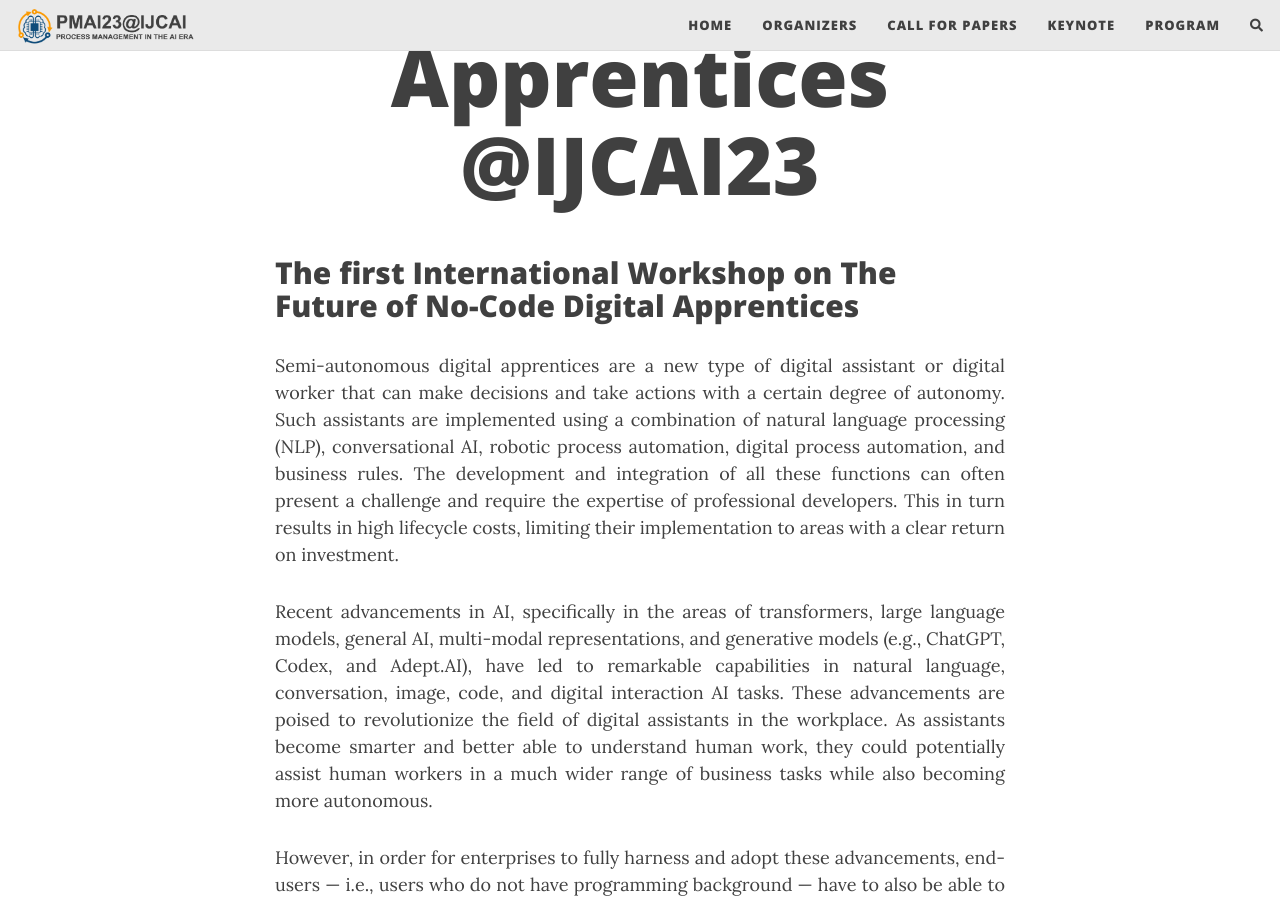
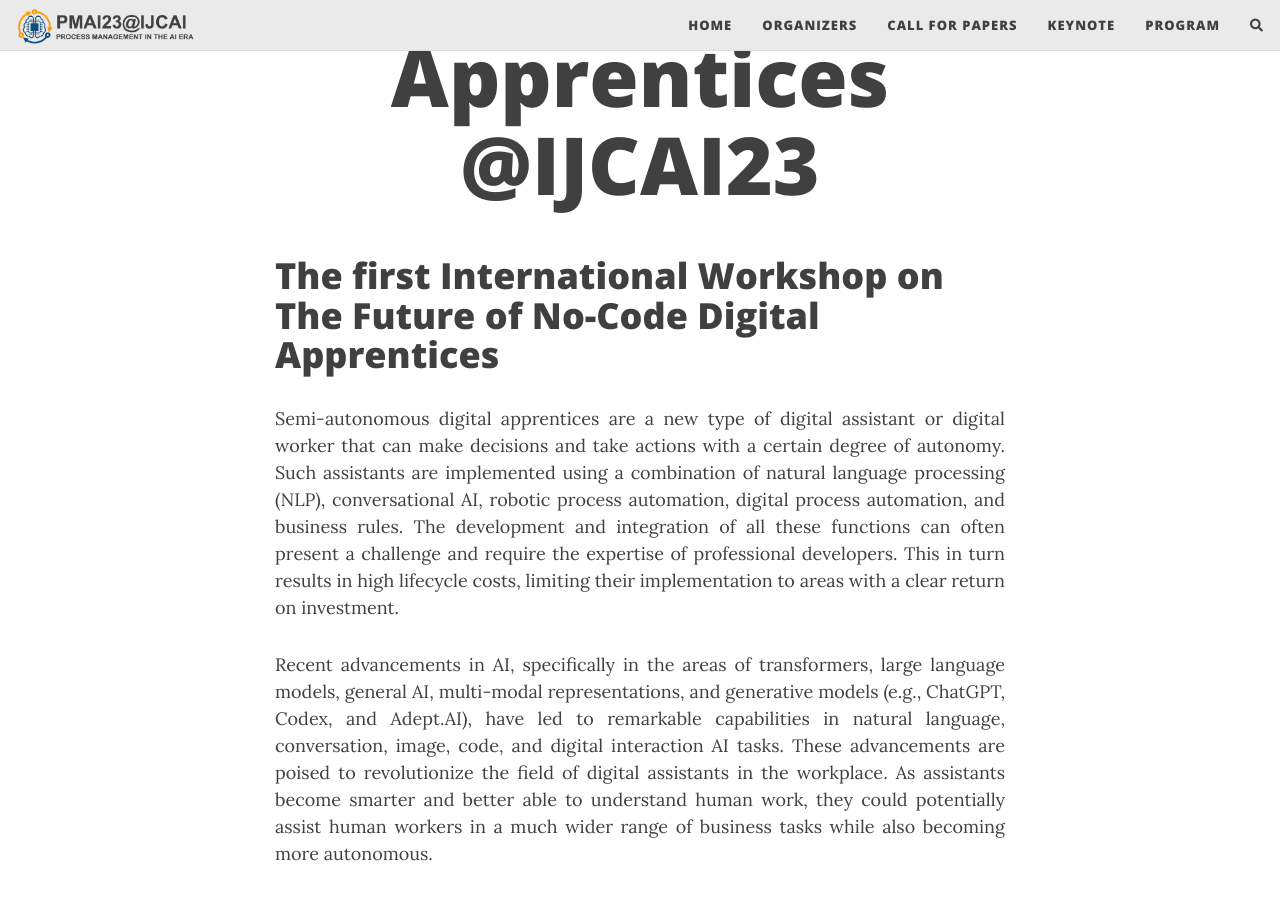
Before and after one commit to IJCAI23AutoMates/IJCAI23AutoMates..github.io, a Jekyll site: the page built from index.md, in a window 1280 px wide and 900 px high, scrolled down 362 px. Built offline with Jekyll 4.4.1, drawn with Linux system fonts in a browser that asks for light colours; nearby versions of some CDN libraries; comment, search, counter and statistics services are not loaded.

```diff
--- a/index.md
+++ b/index.md
@@ -2,7 +2,7 @@
 layout: home
 title: Auto-Mates The Future of No-Code Digital Apprentices @IJCAI23
 ---
-## The first International Workshop on The Future of No-Code Digital Apprentices
+# The first International Workshop on The Future of No-Code Digital Apprentices
 
 {: style="text-align: justify"}
 Semi-autonomous digital apprentices are a new type of digital assistant or digital worker that can make decisions and take actions with a certain degree of autonomy. Such assistants are implemented using a combination of natural language processing (NLP), conversational AI, robotic process automation, digital process automation, and business rules. The development and integration of all these functions can often present a challenge and require the expertise of professional developers. This in turn results in high lifecycle costs, limiting their implementation to areas with a clear return on investment.
```
